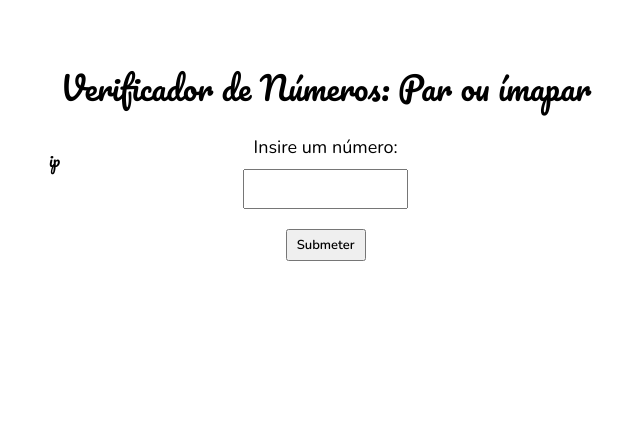
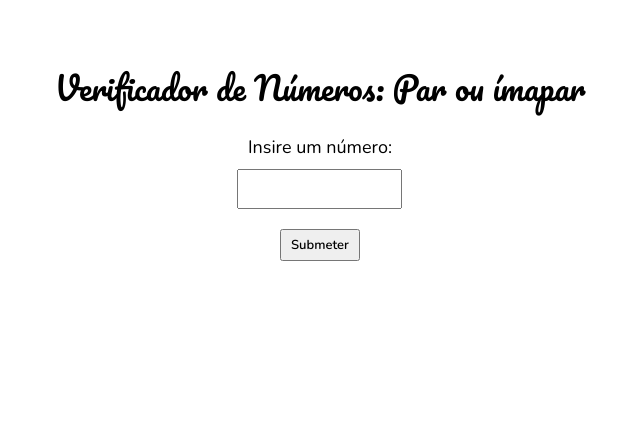
Before and after one commit to Eduardo-Ofice-Jr/Par-ou-mpar, a plain HTML site: page index.html in a window 1280 px wide. Shown: the part 120-563 px from the top of the page, without its empty margins (320-960 px from the left). Drawn offline with nearby package versions, Linux system fonts and the light colour scheme.

Commit message:
Update index.html

```diff
--- a/index.html
+++ b/index.html
@@ -6,7 +6,7 @@
     <title>Par ou Impar</title>
     <link rel="stylesheet" href="style.css">
 </head>
-<body>ip
+<body>
     <div>
         <h1>Verificador de Números: Par ou ímapar</h1>
         <p>Insire um número:</p>
```
